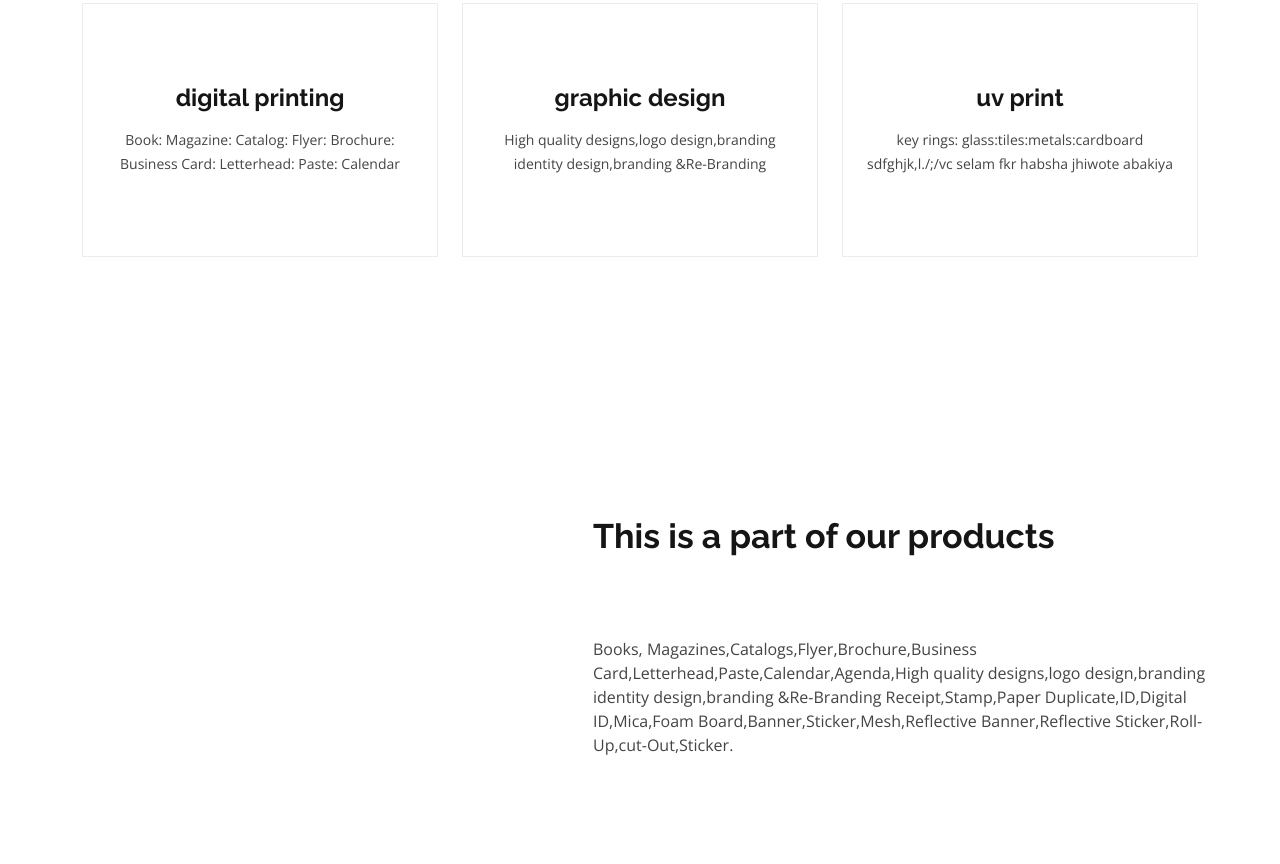
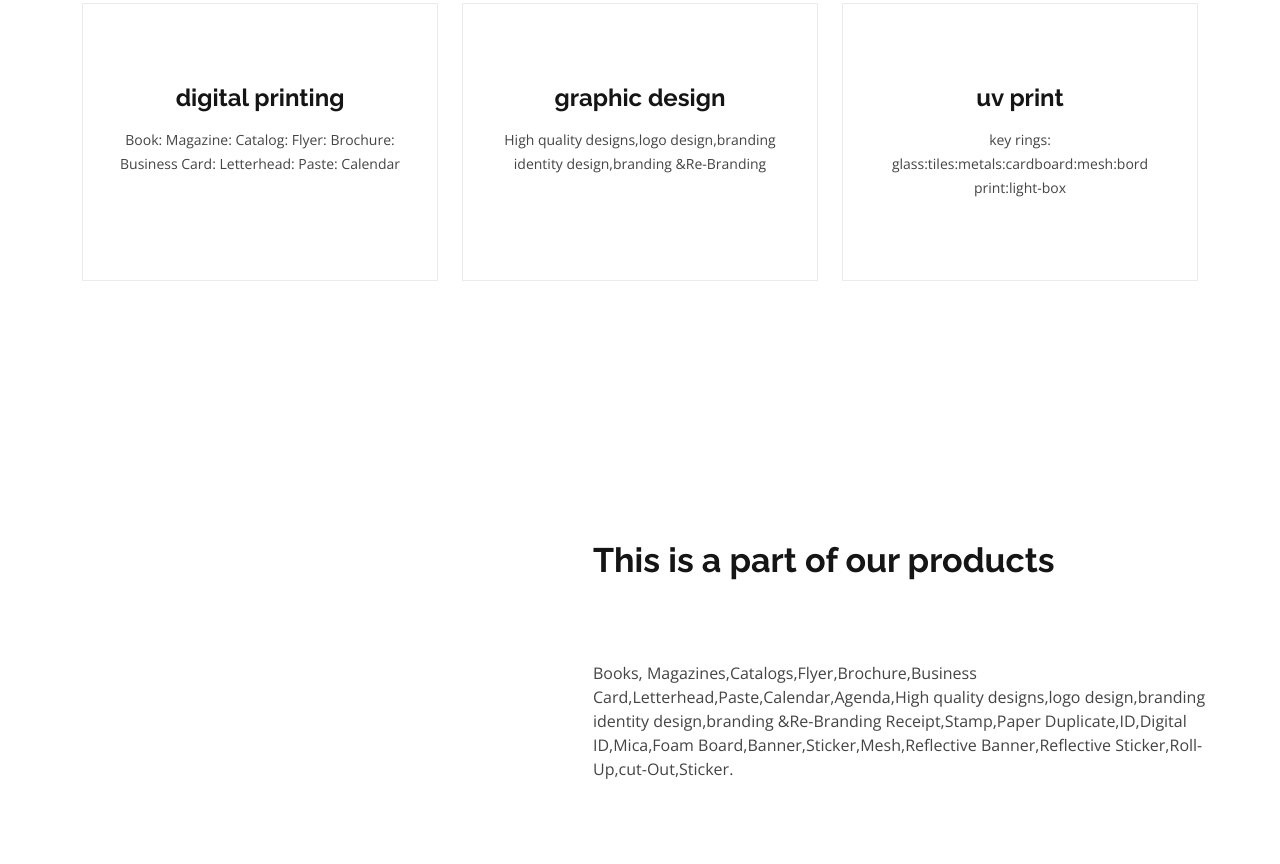
Before and after one commit to selamawit21-tsige/web, a plain HTML site: page index.html in a window 1280 px wide. Shown: the part 2198-3062 px from the top of the page. Drawn offline with nearby package versions, Linux system fonts and the light colour scheme.

Commit message:
light-box

```diff
--- a/index.html
+++ b/index.html
@@ -165,7 +165,7 @@
             <div class="icon-box">
 
               <h4><a href="">uv print</a></h4>
-              <p>key rings: glass:tiles:metals:cardboard  sdfghjk,l./;/vc selam fkr habsha jhiwote abakiya </p>
+              <p>key rings: glass:tiles:metals:cardboard:mesh:bord print:light-box </p>
             </div>
           </div>
 
```
